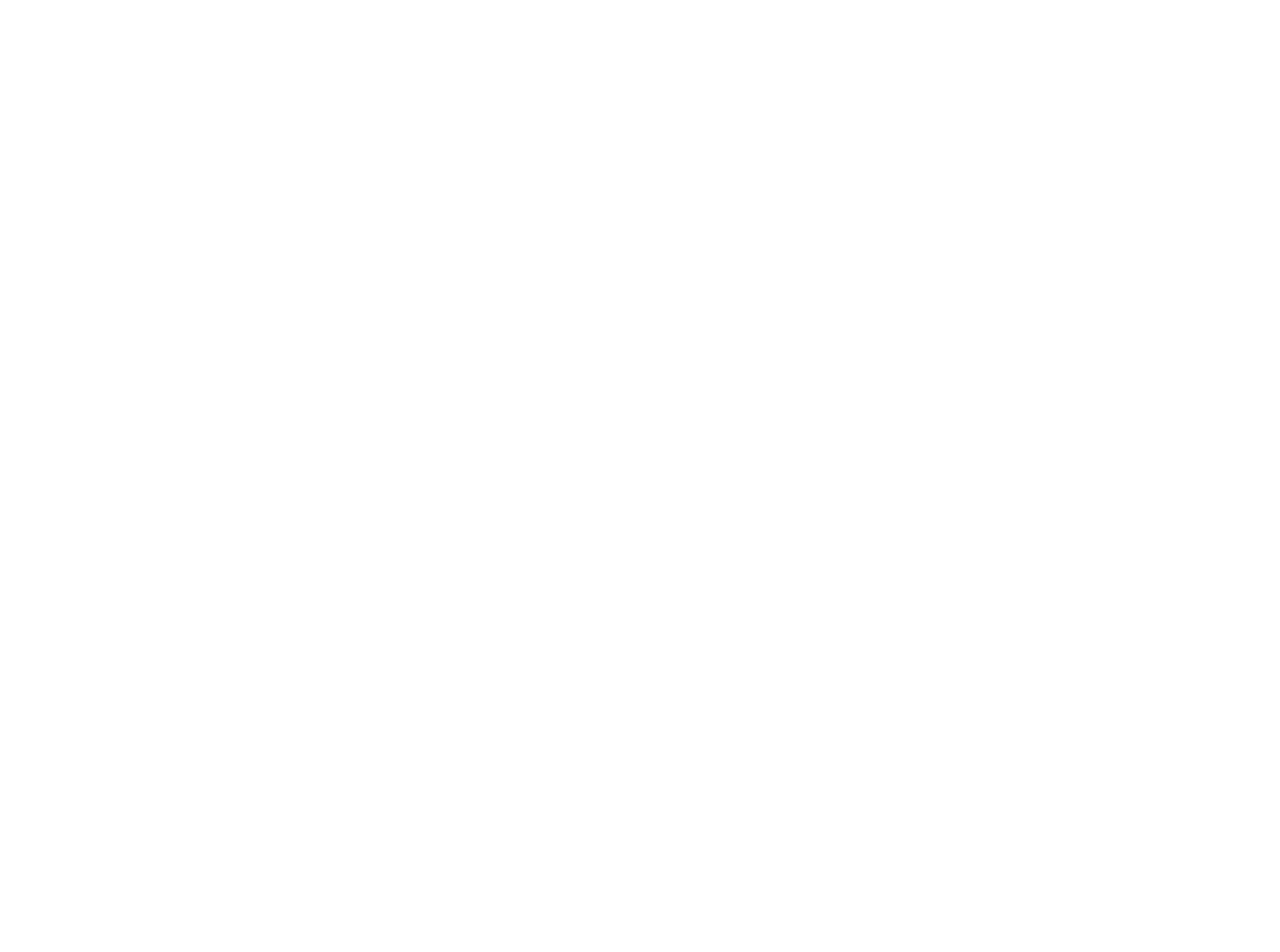
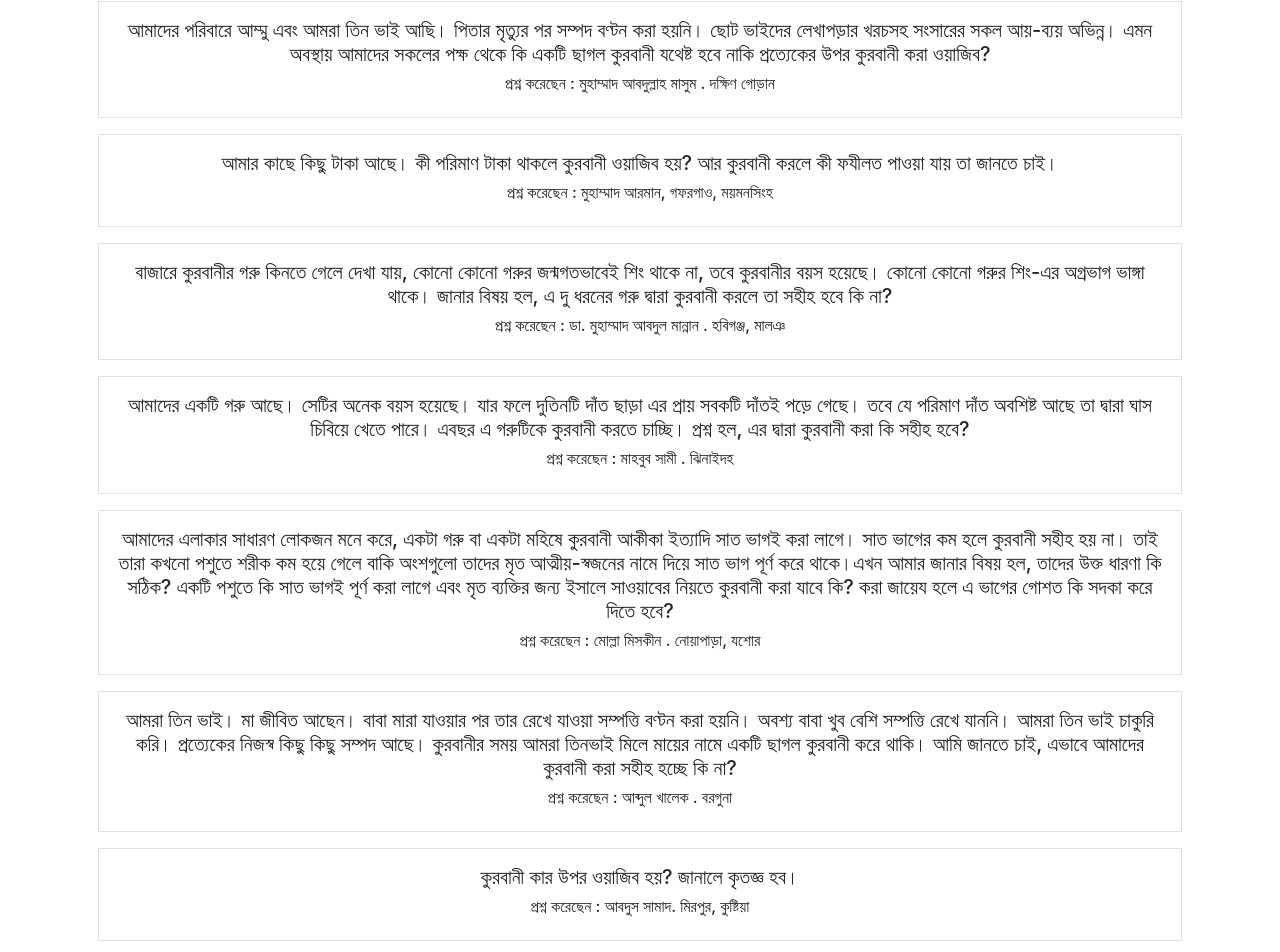
Before and after one commit to raihaninfo/qurbani-app, a React (Create React App) app: page /question in a window 1280 px wide. Shown: the part 1953-2905 px from the top of the page. Before the commit the page ends 800 px from the top, so only its background shows below. Built offline with nearby package versions, Linux system fonts and the light colour scheme.

Commit message:
question and anwser dynamicly loded by anothor object, and creact new router

```diff
--- a/src/App.jsx
+++ b/src/App.jsx
@@ -1,23 +1,20 @@
-import { useState } from "react";
 import { BrowserRouter, Route, Switch } from "react-router-dom";
-import allData from "./allData";
 import "./App.css";
+import Footer from "./components/Footer/Footer";
 import Navbar from "./components/Header/Navbar";
 import Home from "./components/Homepage/Home";
-import Question from "./components/Question/Question";
+import QuestionRender from "./components/Question/QuestionRender";
 function App() {
-  const first20 = allData.slice(0, 20);
-  const [question] = useState(first20);
 
-  console.log(question);
   return (
     <BrowserRouter>
       <div className="App">
         <Navbar></Navbar>
         <Switch>
           <Route exact path="/" component={Home} />
-          <Route path="/a" component={Question} />
+          <Route path="/question" component={QuestionRender} />
         </Switch>
+        <Footer></Footer>
       </div>
     </BrowserRouter>
   );
--- /dev/null
+++ b/src/components/Footer/Footer.jsx
@@ -0,0 +1,11 @@
+import React from 'react';
+
+const Footer = () => {
+    return (
+        <div>
+            This is footer
+        </div>
+    );
+};
+
+export default Footer;
--- a/src/components/Header/Navbar.jsx
+++ b/src/components/Header/Navbar.jsx
@@ -28,9 +28,9 @@
                   </Link>
                 </li>
                 <li className="nav-item">
-                  <a className="nav-link active" aria-current="page" href="/">
+                  <Link className="nav-link active" aria-current="page" to="/question">
                     মাসায়েল
-                  </a>
+                  </Link>
                 </li>
                 <li className="nav-item">
                   <a className="nav-link active" aria-current="page" href="/">
--- a/src/components/Homepage/Home.jsx
+++ b/src/components/Homepage/Home.jsx
@@ -1,12 +1,16 @@
 import React from 'react';
 import Form from '../Form/Form';
-import Question from '../Question/Question';
+import QuestionRouter from '../Question/QuestionRender';
+
 
 const Home = () => {
+
     return (
         <div>
             <Form></Form>
-            <Question></Question>
+
+
+            <QuestionRouter></QuestionRouter>
         </div>
     );
 };
--- a/src/components/Question/Question.jsx
+++ b/src/components/Question/Question.jsx
@@ -1,36 +1,37 @@
 import React from 'react';
 
-const Question = () => {
+const Question = (props) => {
+    let {question, answer, key, address, ref} = props.question;
+   let keyWithHash = `#${key}`;
+    console.log(key)
     return (
         <div>
-            <div className="header mb-3">
-                <h2>কুরবানি নিয়ে কিছু প্রস্ন উত্তর</h2>
-                <p>প্রশ্নগুলো মাসিক আল-কাওসার থেকে সংগ্রহ করা</p>
-            </div>
             <div className="question">
             <div className="container">
-                <div>
+                <div className='border m-3 p-3'>
                     <h2>
                     <p
-                        className="h2"
+                        className="h5"
                         type="button"
                         data-bs-toggle="collapse"
-                        data-bs-target="#a"
+                        data-bs-target={keyWithHash}
                         aria-expanded="false"
-                        aria-controls="a"
+                        aria-controls={key}
                     >
-                        Lorem ipsum dolor, sit amet consectetur adipisicing elit.?
+                        {question}
                     </p>
+                    <p className='h6'>প্রশ্ন করেছেন : {address}</p>
                     </h2>
 
-                    <div className="collapse" id="a">
+                    <div className="collapse" id={key}>
                     <div className="card card-body">
-                    Lorem, ipsum dolor sit amet consectetur adipisicing elit. Fuga nisi, debitis placeat rem ipsam ea id veritatis similique dolore perferendis alias, pariatur earum quibusdam. Iure labore dolorem ex quis quidem.
+                    {answer}
+                    <p>দলিলঃ-{ref}</p>
                     </div>
                     </div>
                 </div>
                 </div>
-                        </div>
+            </div>
 
         </div>
     );
--- /dev/null
+++ b/src/components/Question/QuestionRender.jsx
@@ -0,0 +1,21 @@
+import React, { useState } from 'react';
+import allData from '../../allData';
+import Question from './Question';
+
+const QuestionRender = () => {
+    const first20 = allData.slice(0, 20);
+    const [question] = useState(first20);
+    return (
+        <div>
+            <div className="header my-4">
+                <h2>কুরবানি নিয়ে কিছু প্রস্ন উত্তর</h2>
+                <p>প্রশ্নগুলো মাসিক আল-কাওসার থেকে সংগ্রহ করা</p>
+            </div>
+                {question.map((question)=>(
+                <Question question={question} key={question.key}></Question>
+            ))}
+        </div>
+    );
+};
+
+export default QuestionRender;
```
Also changed, not shown: src/components/Footer/Footer.css (added).
